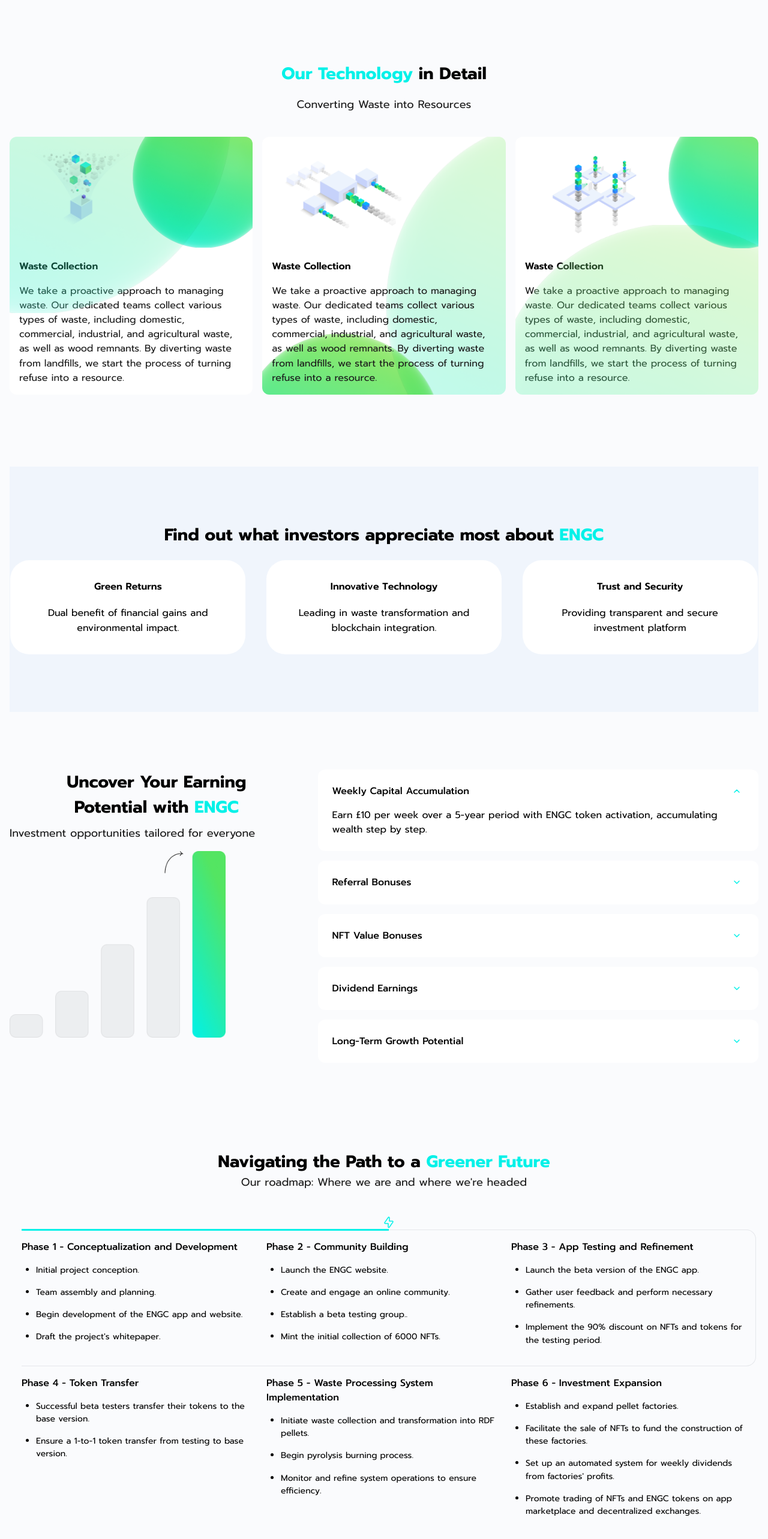
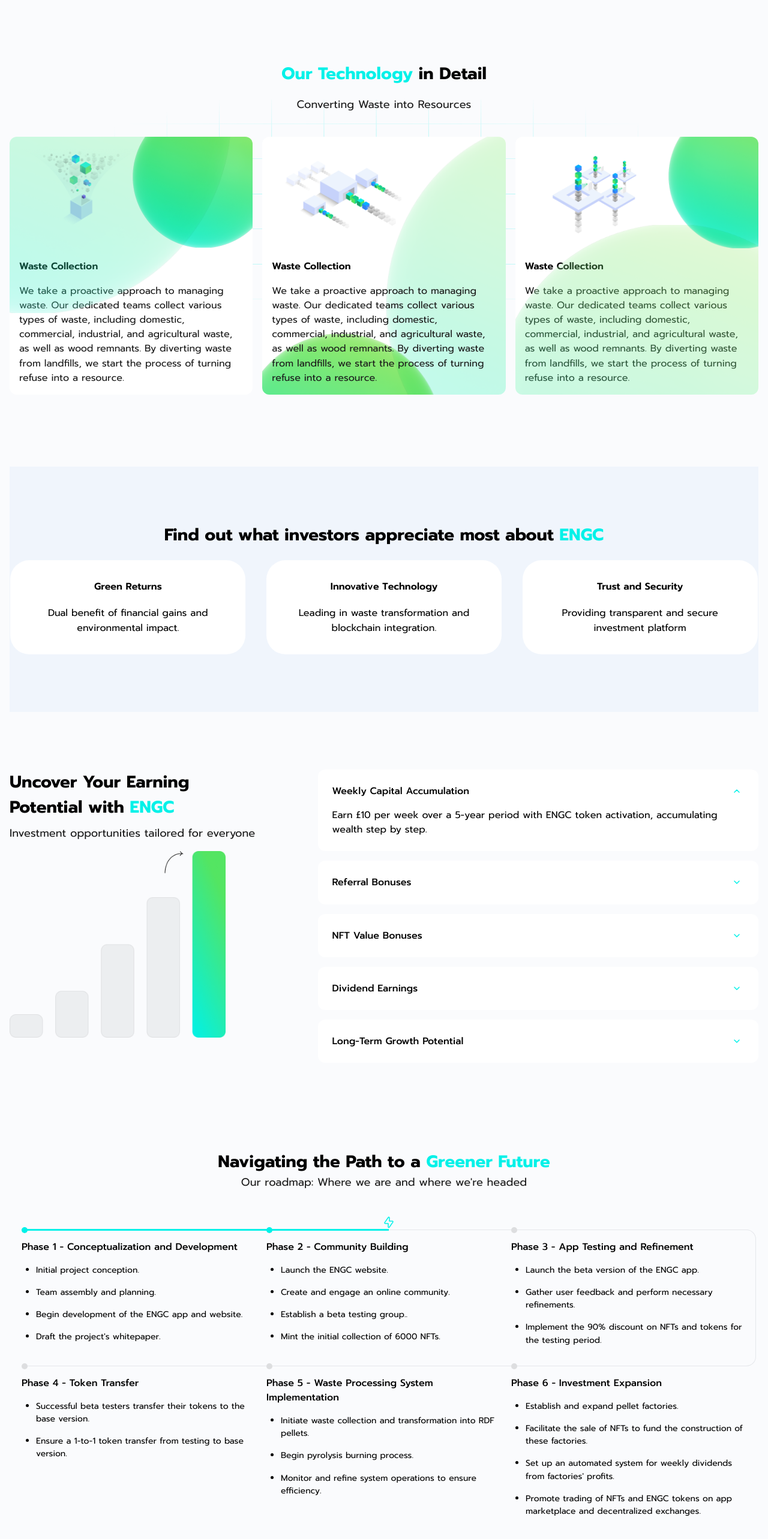
Before and after one commit to InvestEnergy/investenergy, a Next.js app: page / in a window 1280 px wide. Shown: the part 1303-3869 px from the top of the page at 60% size. Built offline with nearby package versions, Linux system fonts and the light colour scheme.

Commit message:
update design

```diff
--- a/src/app/page.tsx
+++ b/src/app/page.tsx
@@ -163,14 +163,15 @@
         </section>
 
 
-        <section className="max-w-[1280px] mx-auto my-[120px]">
+        <section className="max-w-[1280px] mx-auto my-[120px] relative">
+          <Image fill src="/grid_bg.png" alt="" className="!absolute inset-0 !top-16 z-[1] object-fill" />
 
-          <h2 className="font-bold text-center font-prompt text-[24px] md:text-[28px] leading-[36.29px] md:leading-[42.34px]">
+          <h2 className="relative z-10 font-bold text-center font-prompt text-[24px] md:text-[28px] leading-[36.29px] md:leading-[42.34px]">
             <span className="text-skyblue-500">Our Technology</span> in Detail
           </h2>
-          <p className="font-[400] my-4 text-center font-prompt text-[18px] text-[#1A1A1A] dark:text-white leading-[27.22px]">Converting Waste into Resources</p>
+          <p className="relative z-10 font-[400] my-4 text-center font-prompt text-[18px] text-[#1A1A1A] dark:text-white leading-[27.22px]">Converting Waste into Resources</p>
 
-          <div className="flex flex-col flex-wrap gap-4 mt-6 md:mt-10 md:flex-row">
+          <div className="relative z-10 flex flex-col flex-wrap gap-4 mt-6 md:mt-10 md:flex-row">
 
             <div className="flex-1 min-h-[430px] flex flex-col justify-end relative p-4 bg-white dark:bg-[#262626] overflow-hidden rounded-xl">
               <Image height={370} width={370} alt="" className="!absolute !object-cover top-0 left-0" src="/card_one_top_left.png" />
@@ -244,13 +245,13 @@
           <div className="max-w-[1280px] flex flex-col gap-6 md:flex-row mx-auto">
 
             <div className="flex-[2]">
-              <h2 className="font-bold text-center font-prompt text-[24px] md:text-[28px] leading-[36.29px] md:leading-[42.34px]">
+              <h2 className="font-bold text-center md:text-left font-prompt text-[24px] md:text-[28px] leading-[36.29px] md:leading-[42.34px]">
                 Uncover Your Earning <br className="hidden sm:inline-block" /> Potential with <span className="text-skyblue-500">ENGC</span>
               </h2>
               <p className="font-[400] font-prompt text-[18px] mt-2 text-[#1A1A1A] dark:text-white leading-[27.22px]">Investment opportunities tailored for everyone</p>
 
-              <Image src="/chart_light.png" className="mt-4 dark:hidden" height={417} width={360} alt="" />
-              <Image src="/chart_dark.png" className="hidden mt-4 dark:block" height={417} width={360} alt="" />
+              <Image src="/chart_light.png" className="object-cover mt-4 dark:hidden" height={417} width={360} alt="" />
+              <Image src="/chart_dark.png" className="hidden object-cover mt-4 dark:block" height={417} width={360} alt="" />
 
             </div>
 
@@ -340,6 +341,7 @@
 
 
               <div className="relative p-4 pl-0 dark:border-[#444444] border-t lg:border-b">
+                <div className="absolute top-0 z-10 w-2.5 h-2.5 -translate-y-1/2 rounded-full bg-skyblue-500 "></div>
                 <h3 className="font-prompt leading-[24.19px] font-[500]">Phase 1 - Conceptualization and Development</h3>
 
                 <ul>
@@ -350,6 +352,7 @@
                 </ul>
               </div>
               <div className="relative p-4 pl-0 dark:border-[#444444] md:border-t md:border-r lg:border-b lg:border-r-0 rounded-r-2xl lg:rounded-r-none">
+                <div className="absolute top-0 z-10 w-2.5 h-2.5 hidden md:block -translate-y-1/2 rounded-full bg-skyblue-500 "></div>
                 <h3 className="font-prompt leading-[24.19px] font-[500]">Phase 2 - Community Building</h3>
 
                 <ul>
@@ -359,7 +362,8 @@
                   <li className="leading-[21.17px] text-[14px] list-disc my-4 ml-6 font-prompt">Mint the initial collection of 6000 NFTs.</li>
                 </ul>
               </div>
-              <div className="p-4 pl-0 dark:border-[#444444] md:border-t md:border-b md:border-l rounded-l-2xl lg:rounded-l-none lg:border-l-0 lg:border-r lg:rounded-r-2xl">
+              <div className="p-4 pl-0 dark:border-[#444444] relative md:border-t md:border-b md:border-l rounded-l-2xl lg:rounded-l-none lg:border-l-0 lg:border-r lg:rounded-r-2xl">
+                <div className="absolute top-0 z-10 w-2.5 h-2.5 hidden md:block -translate-y-1/2 rounded-full bg-[#DDDEE0] "></div>
                 <h3 className="font-prompt leading-[24.19px] font-[500]">Phase 3 - App Testing and Refinement</h3>
 
                 <ul>
@@ -372,7 +376,8 @@
               {/* </div>
             <div className="grid grid-cols-1 my-4 md:grid-cols-2 lg:grid-cols-3"> */}
 
-              <div className="p-4 pl-0 dark:border-[#444444] md:border-t md:border-b lg:border-t-0 lg:border-b-0">
+              <div className="p-4 pl-0 dark:border-[#444444] md:border-t md:border-b relative lg:border-t-0 lg:border-b-0">
+                <div className="absolute top-0 z-10 w-2.5 h-2.5 hidden md:block -translate-y-1/2 rounded-full bg-[#DDDEE0] "></div>
                 <h3 className="font-prompt leading-[24.19px] font-[500]">Phase 4 - Token Transfer</h3>
 
                 <ul>
@@ -380,7 +385,8 @@
                   <li className="leading-[21.17px] text-[14px] list-disc my-4 ml-6 font-prompt">Ensure a 1-to-1 token transfer from testing to base version.</li>
                 </ul>
               </div>
-              <div className="p-4 pl-0 dark:border-[#444444]">
+              <div className="p-4 pl-0 dark:border-[#444444] relative">
+                <div className="absolute top-0 z-10 w-2.5 h-2.5 hidden md:block -translate-y-1/2 rounded-full bg-[#DDDEE0] "></div>
                 <h3 className="font-prompt leading-[24.19px] font-[500]">Phase 5 - Waste Processing System Implementation</h3>
 
                 <ul>
@@ -389,7 +395,8 @@
                   <li className="leading-[21.17px] text-[14px] list-disc my-4 ml-6 font-prompt">Monitor and refine system operations to ensure efficiency.</li>
                 </ul>
               </div>
-              <div className="p-4 pl-0 dark:border-[#444444]">
+              <div className="p-4 pl-0 dark:border-[#444444] relative">
+                <div className="absolute top-0 z-10 w-2.5 h-2.5 hidden md:block -translate-y-1/2 rounded-full bg-[#DDDEE0] "></div>
                 <h3 className="font-prompt leading-[24.19px] font-[500]">Phase 6 - Investment Expansion</h3>
 
                 <ul>
```
Also changed, not shown: public/grid_bg.png (added).
